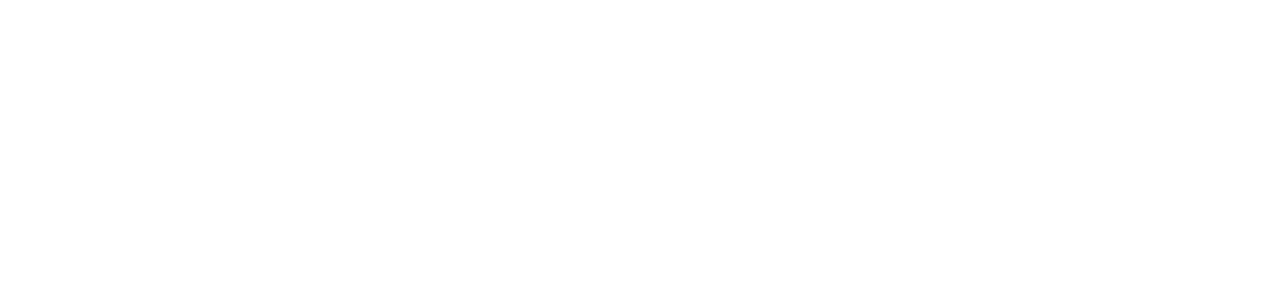
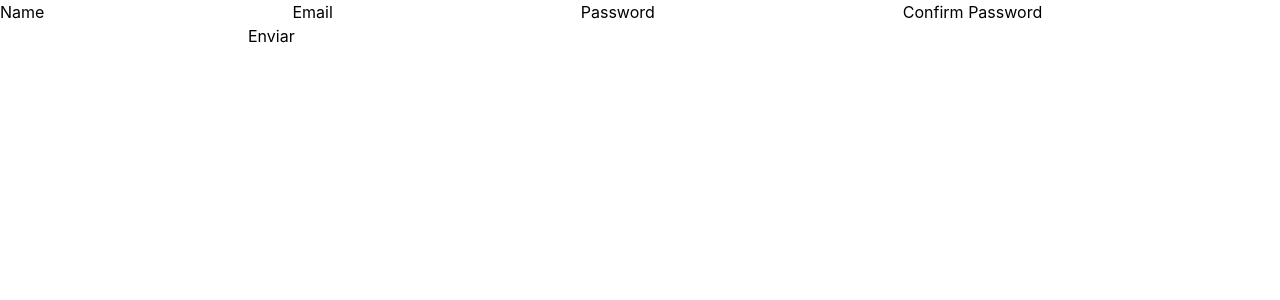
Before and after one commit to and1ru/POS-front, a React (Vite) app: page /register in a window 1280 px wide. Shown: the top 300 px of the page. Built offline with nearby package versions, Linux system fonts and the light colour scheme.

Commit message:
se agrego una imagen al schema de products y tambien se agregaron inputs a la pagina de register

```diff
--- a/src/pages/login-page.tsx
+++ b/src/pages/login-page.tsx
@@ -1,6 +1,7 @@
 import { useForm, type SubmitHandler } from "react-hook-form";
-import type { loginType } from "../schemas/login-shema";
+import { loginSchema, type loginType } from "../schemas/login-shema";
 import { InputComponent } from "../components/Input-component";
+import { zodResolver } from "@hookform/resolvers/zod";
 
 export const LoginPage = () => {
   const {handleSubmit, control, formState: {errors}} = useForm<loginType>({
@@ -8,7 +9,8 @@
       email: "",
       password: ""
     },
-    mode: "onBlur"
+    mode: "onBlur",
+    resolver: zodResolver(loginSchema)
   })
 
   const handleForm:SubmitHandler<loginType> = (data) => {
--- a/src/pages/register-page.tsx
+++ b/src/pages/register-page.tsx
@@ -1,5 +1,31 @@
+import { useForm, type SubmitHandler } from "react-hook-form";
+import { registerSchema, type registerType } from "../schemas/register-shema";
+import { zodResolver } from "@hookform/resolvers/zod";
+import { InputComponent } from "../components/Input-component";
+
 export const RegisterPage = () => {
+  const { control, handleSubmit, formState: { errors }} = useForm<registerType>({
+    defaultValues:{
+      confirmPassword: "",
+      email: "",
+      name: "",
+      password: ""
+    },
+    mode: "onBlur",
+    resolver: zodResolver(registerSchema)
+  })
+
+  const handleForm:SubmitHandler<registerType> = (data) => {
+    console.log(data)
+  }
+
   return (
-    <></>
+    <form onSubmit={handleSubmit(handleForm)}>
+      <InputComponent control={control} label="Name" name="name" type="text" error={errors.name}/>
+      <InputComponent control={control} label="Email" name="email" type="email" error={errors.email}/>
+      <InputComponent control={control} label="Password" name="password" type="password" error={errors.password}/>
+      <InputComponent control={control} label="Confirm Password" name="confirmPassword" type="password" error={errors.confirmPassword}/>
+      <button>Enviar</button>
+    </form>
   );
 };
--- a/src/schemas/product-schema.ts
+++ b/src/schemas/product-schema.ts
@@ -1,7 +1,19 @@
 import z from 'zod'
+
+// define el tamaño de la imagen
+const max_file_size = 5 * 1024 * 1024
+// define que tipos se aceptaran
+const accepted_image_type = ["image/jpeg", "image/png", "image/webp", "image/jpg"]
 
 export const productSchema = z.object({
     name: z.string(),
     price: z.number(),
     stock: z.number(),
+    // 1. dice que recibira un archivo
+    // 2. dice cual es el tamaño maximo del archivo
+    // 3. dice que formato son permitidos las imagenes
+    image: z
+            .instanceof(File, {message: "la imagen es obligatoria"})
+            .refine((file) => file.size <= max_file_size, "el tamaño maximo es de 5MB")
+            .refine((file) => accepted_image_type.includes(file.type), "Solo se permiten formatos .jpg, .jpeg, .png y .webp")
 })
--- a/src/schemas/register-shema.ts
+++ b/src/schemas/register-shema.ts
@@ -7,4 +7,4 @@
     confirmPassword: z.string().min(8)
 })
 
-export type registerSchema = z.infer<typeof registerSchema>
+export type registerType = z.infer<typeof registerSchema>
```
